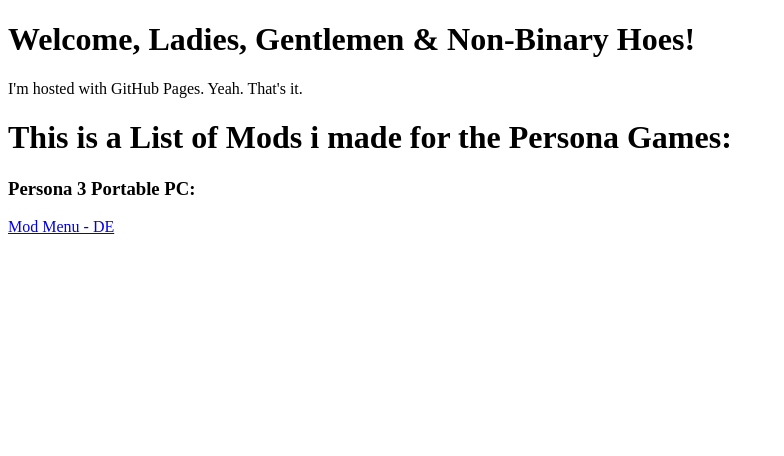
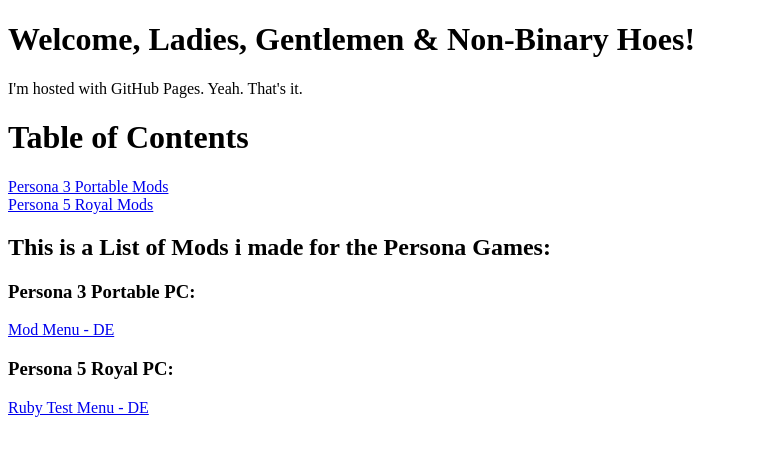
Before and after one commit to CodedRubyChan/CodedRubyChan.github.io, a plain HTML site: page index.html in a window 1280 px wide. Shown: the whole page, without its empty margins (0-784 px from the left). Drawn offline with Linux system fonts and the light colour scheme.

Commit message:
Index.html geupdated
Index.html geupdated mit dem gelernten HTML PDF Book.
Bis Section 6.5

```diff
--- a/index.html
+++ b/index.html
@@ -1,14 +1,26 @@
 <!DOCTYPE html>
 <html>
+    <meta charset="UTF-8">
     <head>
         <title>Just a Test</title>
     </head>
+
     <body>
         <h1>Welcome, Ladies, Gentlemen & Non-Binary Hoes!</h1>
         <p>I'm hosted with GitHub Pages. Yeah. That's it.</p>
+        <h1>Table of Contents</h1>
+            <a href="#P3PMods">Persona 3 Portable Mods</a><br>
+            <a href="#P5RMods">Persona 5 Royal Mods</a>
 
-        <h1>This is a List of Mods i made for the Persona Games:</h1>
-        <h3>Persona 3 Portable PC:</h3>
+        <!-- This opens a link in a new tab without sending a window.opener json request to prevent security attacks -->
+        <!-- <a target="_blank" rel="noopener" href="https://google.de/">Google</a> -->
+
+        <h2>This is a List of Mods i made for the Persona Games:</h2>
+        <h3 id="P3PMods">Persona 3 Portable PC:</h3>
         <a href="files\Mods\Persona3PortablePC\Mod Menu - DE.7z">Mod Menu - DE</a>
+
+        <h3 id="P5RMods">Persona 5 Royal PC:</h3>
+        <a href="files\Mods\Persona5RoyalPC\Ruby Test Menu - DE.7z">Ruby Test Menu - DE</a>
     </body>
+
 </html>
```
